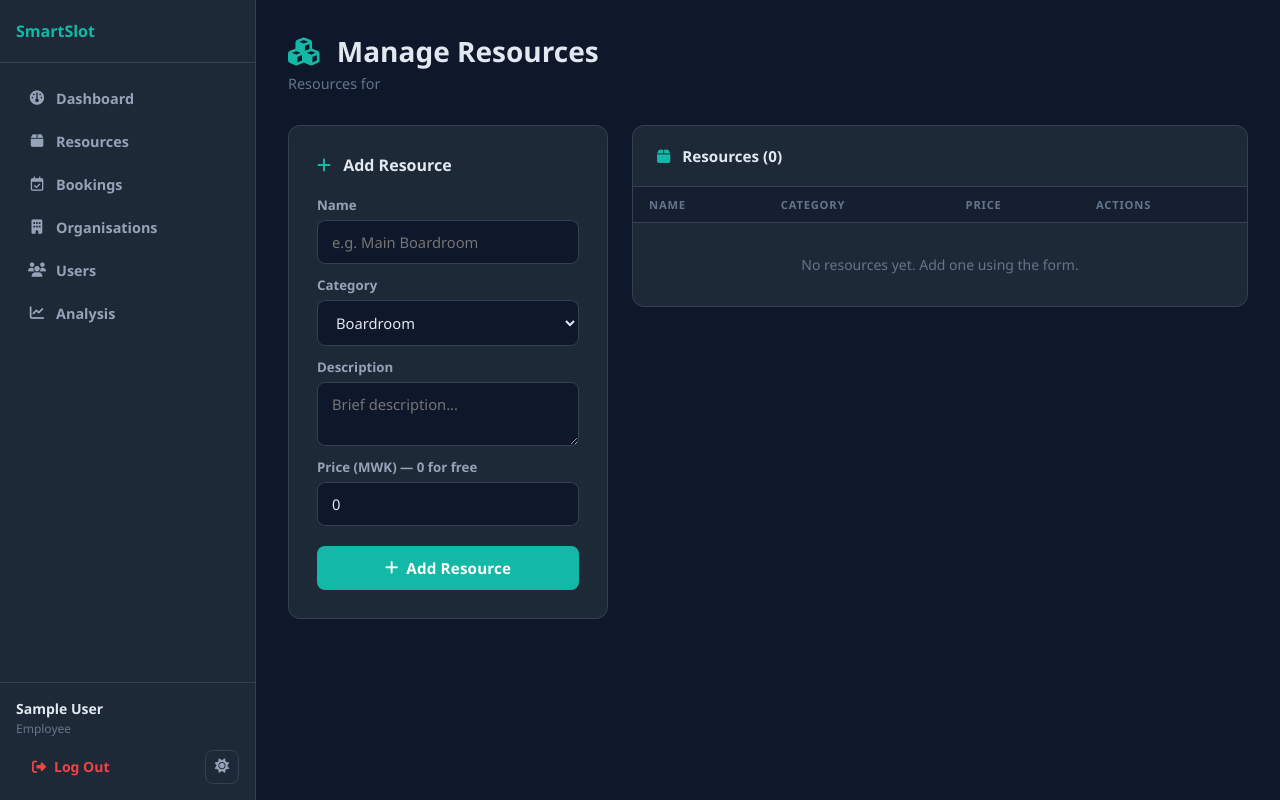
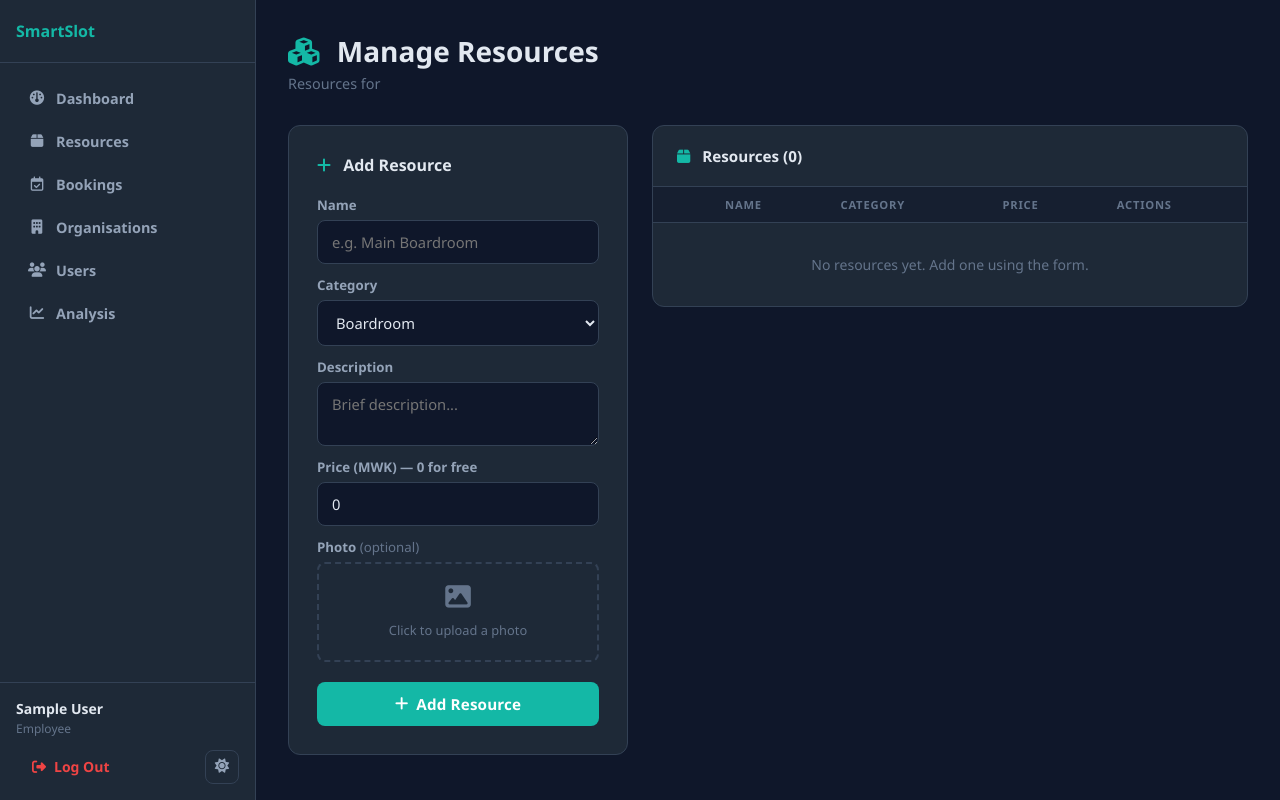
Before and after one commit to chimwemwekatenje/Smart-Slot-Project, a Django app: page /dashboard/org/resources/ in a window 1280 px wide. Run offline with Django 5.2, Linux system fonts and the light colour scheme; the visitor is signed in with stand-in values (Sample User, id 1); data that the repository does not hold is empty.

Commit message:
adding resources for org admin

```diff
--- a/smartslot/apps/core/views.py
+++ b/smartslot/apps/core/views.py
@@ -440,13 +440,17 @@ def dashboard_org_resources_view(request):
             category    = request.POST.get('category', '').strip()
             description = request.POST.get('description', '').strip()
             price       = request.POST.get('price', '0') or '0'
+            photo       = request.FILES.get('photo')
             if name and category and org:
-                Resource.objects.create(
+                resource = Resource(
                     name=name, category=category,
                     description=description,
                     price=float(price),
                     organisation=org,
                 )
+                if photo:
+                    resource.photo = photo
+                resource.save()
                 messages.success(request, f'Resource "{name}" created.')
             return redirect('dashboard_org_resources')
 
--- a/smartslot/templates/dashboard/org_resources.html
+++ b/smartslot/templates/dashboard/org_resources.html
@@ -13,7 +13,8 @@
         </p>
     </div>
 
-    <div style="display:grid; grid-template-columns:320px 1fr; gap:1.5rem; align-items:start;">
+    <div style="display:grid; grid-template-columns:340px 1fr; gap:1.5rem; align-items:start;"
+         class="resource-grid">
 
         <!-- Add resource form -->
         <div class="card" style="padding:1.75rem;">
@@ -21,13 +22,17 @@
                 <i class="fa-solid fa-plus" style="color:var(--primary); margin-right:8px;"></i>
                 Add Resource
             </div>
-            <form method="post">
+
+            <form method="post" enctype="multipart/form-data">
                 {% csrf_token %}
                 <input type="hidden" name="action" value="create" />
+
                 <div class="form-group" style="margin-bottom:0.75rem;">
                     <label class="form-label">Name</label>
-                    <input type="text" name="name" class="form-input" placeholder="e.g. Main Boardroom" required />
+                    <input type="text" name="name" class="form-input"
+                           placeholder="e.g. Main Boardroom" required />
                 </div>
+
                 <div class="form-group" style="margin-bottom:0.75rem;">
                     <label class="form-label">Category</label>
                     <select name="category" class="form-input">
@@ -36,15 +41,56 @@
                         {% endfor %}
                     </select>
                 </div>
+
                 <div class="form-group" style="margin-bottom:0.75rem;">
                     <label class="form-label">Description</label>
                     <textarea name="description" class="form-input" rows="2"
-                              placeholder="Brief description..." style="resize:vertical;"></textarea>
+                              placeholder="Brief description..."
+                              style="resize:vertical;"></textarea>
                 </div>
+
+                <div class="form-group" style="margin-bottom:0.75rem;">
+                    <label class="form-label">Price (MWK) — 0 for free</label>
+                    <input type="number" name="price" class="form-input"
+                           value="0" min="0" step="100" />
+                </div>
+
+                <!-- Photo upload -->
                 <div class="form-group" style="margin-bottom:1.25rem;">
-                    <label class="form-label">Price (MWK) — 0 for free</label>
-                    <input type="number" name="price" class="form-input" value="0" min="0" step="100" />
+                    <label class="form-label">Photo <span style="color:var(--muted-dim); font-weight:400;">(optional)</span></label>
+
+                    <!-- Hidden real file input -->
+                    <input type="file" name="photo" id="photo-input"
+                           accept="image/*" style="display:none;"
+                           onchange="previewPhoto(this)" />
+
+                    <!-- Custom upload button -->
+                    <div id="photo-drop-zone"
+                         onclick="document.getElementById('photo-input').click()"
+                         style="border:2px dashed var(--border); border-radius:var(--r-sm);
+                                padding:1.25rem; text-align:center; cursor:pointer;
+                                transition:border-color 0.15s, background 0.15s;">
+                        <div id="photo-placeholder">
+                            <i class="fa-solid fa-image"
+                               style="font-size:1.6rem; color:var(--muted-dim); margin-bottom:0.5rem; display:block;"></i>
+                            <span style="font-size:0.8rem; color:var(--muted-dim);">
+                                Click to upload a photo
+                            </span>
+                        </div>
+                        <img id="photo-preview" src="" alt="Preview"
+                             style="display:none; max-width:100%; max-height:140px;
+                                    border-radius:var(--r-sm); object-fit:cover;" />
+                    </div>
+
+                    <button type="button" id="photo-clear-btn"
+                            onclick="clearPhoto()"
+                            style="display:none; margin-top:0.5rem; background:none;
+                                   border:none; color:var(--error); font-size:0.8rem;
+                                   cursor:pointer; font-family:inherit; padding:0;">
+                        <i class="fa-solid fa-xmark"></i> Remove photo
+                    </button>
                 </div>
+
                 <button type="submit" class="btn btn-primary" style="width:100%; padding:12px;">
                     <i class="fa-solid fa-plus"></i> Add Resource
                 </button>
@@ -62,6 +108,7 @@
                 <table class="dash-table">
                     <thead>
                         <tr>
+                            <th style="width:56px;"></th>
                             <th>Name</th>
                             <th>Category</th>
                             <th>Price</th>
@@ -71,13 +118,30 @@
                     <tbody>
                         {% for r in resources %}
                         <tr>
+                            <!-- Thumbnail -->
+                            <td style="padding:8px 12px;">
+                                {% if r.photo %}
+                                    <img src="{{ r.photo.url }}" alt="{{ r.name }}"
+                                         style="width:44px; height:44px; object-fit:cover;
+                                                border-radius:var(--r-sm); border:1px solid var(--border);" />
+                                {% else %}
+                                    <div style="width:44px; height:44px; background:var(--border);
+                                                border-radius:var(--r-sm); display:flex;
+                                                align-items:center; justify-content:center;
+                                                color:var(--muted-dim); font-size:1.1rem;">
+                                        <i class="fa-solid fa-image"></i>
+                                    </div>
+                                {% endif %}
+                            </td>
                             <td style="font-weight:600;">{{ r.name }}</td>
                             <td><span class="badge badge-primary">{{ r.category }}</span></td>
                             <td>
                                 {% if r.price == 0 %}
                                     <span style="color:var(--success); font-weight:600;">Free</span>
                                 {% else %}
-                                    <span style="color:var(--warning); font-weight:700;">MWK {{ r.price|floatformat:0 }}</span>
+                                    <span style="color:var(--warning); font-weight:700;">
+                                        MWK {{ r.price|floatformat:0 }}
+                                    </span>
                                 {% endif %}
                             </td>
                             <td>
@@ -95,7 +159,7 @@
                         </tr>
                         {% empty %}
                         <tr>
-                            <td colspan="4" style="text-align:center; color:var(--muted-dim); padding:2rem;">
+                            <td colspan="5" style="text-align:center; color:var(--muted-dim); padding:2rem;">
                                 No resources yet. Add one using the form.
                             </td>
                         </tr>
@@ -107,4 +171,69 @@
 
     </div>
 </div>
+
+<style>
+@media (max-width: 900px) {
+    .resource-grid { grid-template-columns: 1fr !important; }
+}
+</style>
+
+<script>
+function previewPhoto(input) {
+    const file = input.files[0];
+    if (!file) return;
+    const reader = new FileReader();
+    reader.onload = function(e) {
+        const preview = document.getElementById('photo-preview');
+        const placeholder = document.getElementById('photo-placeholder');
+        const clearBtn = document.getElementById('photo-clear-btn');
+        const dropZone = document.getElementById('photo-drop-zone');
+        preview.src = e.target.result;
+        preview.style.display = 'block';
+        placeholder.style.display = 'none';
+        clearBtn.style.display = 'inline-block';
+        dropZone.style.borderColor = 'var(--primary)';
+        dropZone.style.background = 'rgba(20,184,166,0.04)';
+    };
+    reader.readAsDataURL(file);
+}
+
+function clearPhoto() {
+    const input = document.getElementById('photo-input');
+    const preview = document.getElementById('photo-preview');
+    const placeholder = document.getElementById('photo-placeholder');
+    const clearBtn = document.getElementById('photo-clear-btn');
+    const dropZone = document.getElementById('photo-drop-zone');
+    input.value = '';
+    preview.src = '';
+    preview.style.display = 'none';
+    placeholder.style.display = 'block';
+    clearBtn.style.display = 'none';
+    dropZone.style.borderColor = 'var(--border)';
+    dropZone.style.background = '';
+}
+
+// Drag-and-drop support
+const dropZone = document.getElementById('photo-drop-zone');
+dropZone.addEventListener('dragover', e => {
+    e.preventDefault();
+    dropZone.style.borderColor = 'var(--primary)';
+    dropZone.style.background = 'rgba(20,184,166,0.06)';
+});
+dropZone.addEventListener('dragleave', () => {
+    dropZone.style.borderColor = 'var(--border)';
+    dropZone.style.background = '';
+});
+dropZone.addEventListener('drop', e => {
+    e.preventDefault();
+    const file = e.dataTransfer.files[0];
+    if (file && file.type.startsWith('image/')) {
+        const input = document.getElementById('photo-input');
+        const dt = new DataTransfer();
+        dt.items.add(file);
+        input.files = dt.files;
+        previewPhoto(input);
+    }
+});
+</script>
 {% endblock %}
```
